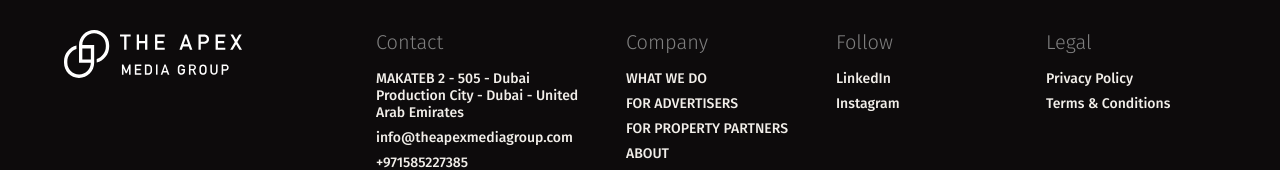
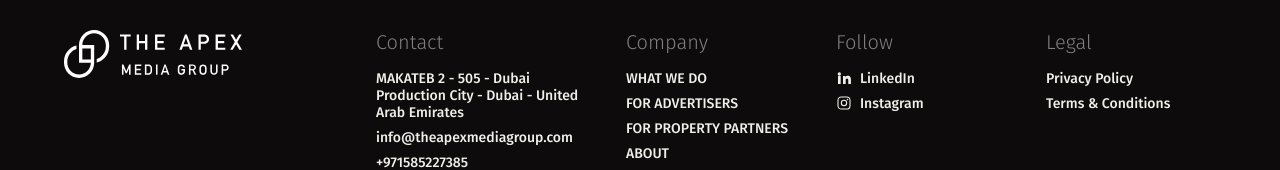
Before and after one commit to ashrafulhaqueakash/apex-next, a Next.js app: page /what-we-do in a window 1280 px wide. Shown: the part 4548-4718 px from the top of the page. Built offline with nearby package versions, Linux system fonts and the light colour scheme.

Commit message:
added footer social links

```diff
--- a/components/Footer.jsx
+++ b/components/Footer.jsx
@@ -24,8 +24,8 @@
   {
     title: "Follow",
     items: [
-      { label: "LinkedIn", icon: "linkedin" },
-      { label: "Instagram", icon: "instagram" },
+      { label: "LinkedIn", icon: "linkedin", href: "https://www.linkedin.com/company/the-apex-media-group-dubai", external: true },
+      { label: "Instagram", icon: "instagram", href: "https://www.instagram.com/theapexmediagroup_", external: true },
     ],
   },
   {
@@ -71,6 +71,8 @@
               <a
                 key={item.label}
                 href={item.href}
+                target={item.external ? "_blank" : undefined}
+                rel={item.external ? "noopener noreferrer" : undefined}
                 className="link-underline flex w-fit min-w-0 max-w-full items-center gap-2 font-display text-sm font-medium leading-[17px] text-ivory hover:text-white"
               >
                 {content}
```
